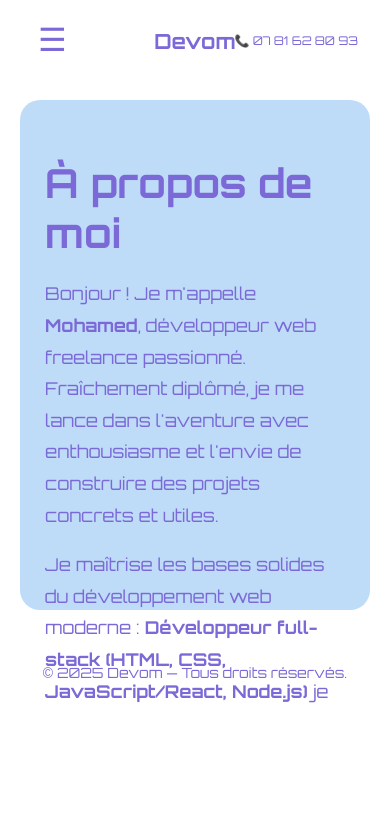
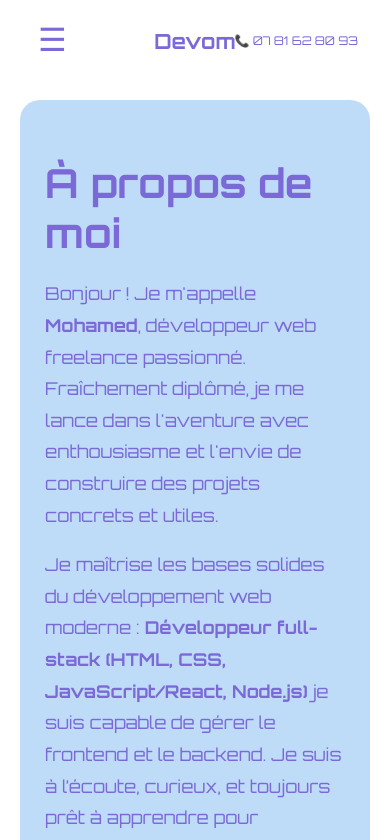
Before and after one commit to Mohoua93/devom, a React (Create React App) app: page /a-propos in a window 390 px wide. Shown: the top 840 px of the page. Built offline with nearby package versions, Linux system fonts and the light colour scheme.

Commit message:
Réglagle css version mobile

```diff
--- a/src/styles/About.css
+++ b/src/styles/About.css
@@ -32,3 +32,10 @@
     color: #7a69d6;
     margin-top: 30px;
   }
+
+
+  @media (max-width: 768px) {
+    .about-container {
+      height: 950px;
+    }
+  }
```
